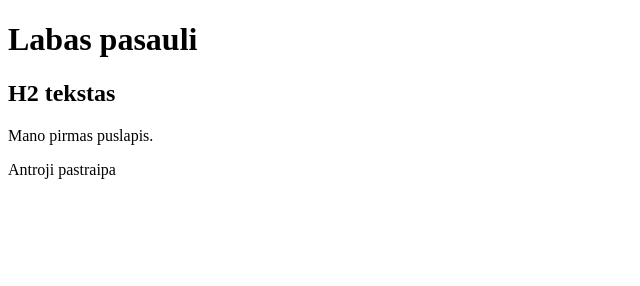
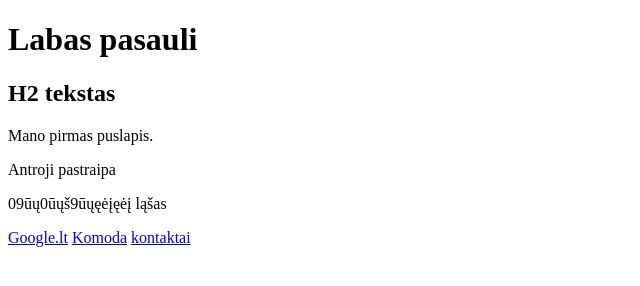
Before and after one commit to Milvis/web_pirma, a plain HTML site: page index.html in a window 1280 px wide. Shown: the whole page, without its empty margins (0-640 px from the left). Drawn offline with Linux system fonts and the light colour scheme.

Commit message:
antra_paskaita_pirmas_commit

```diff
--- a/index.html
+++ b/index.html
@@ -8,5 +8,11 @@
 <h2>H2 tekstas</h2>
 <p>Mano pirmas puslapis.</p>
 <p>Antroji pastraipa</p>
+<p>09ūų0ūųš9ūųęėįęėį ląšas</p>
+
+<a href="http://www.google.lt">Google.lt</a>
+<a href="201/komoda.html">Komoda</a>
+<a href="202/kontaktai.html">kontaktai</a>
+<img src=""/>
 </body>
 </html>
```
Also changed, not shown: 201/komoda.html (added, +10 -0 lines), 202/kontaktai.html (renamed from kontaktai.html).
